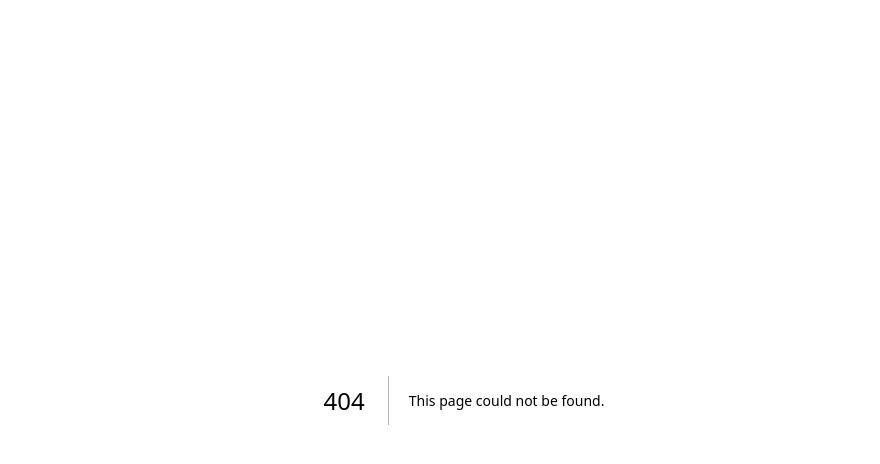
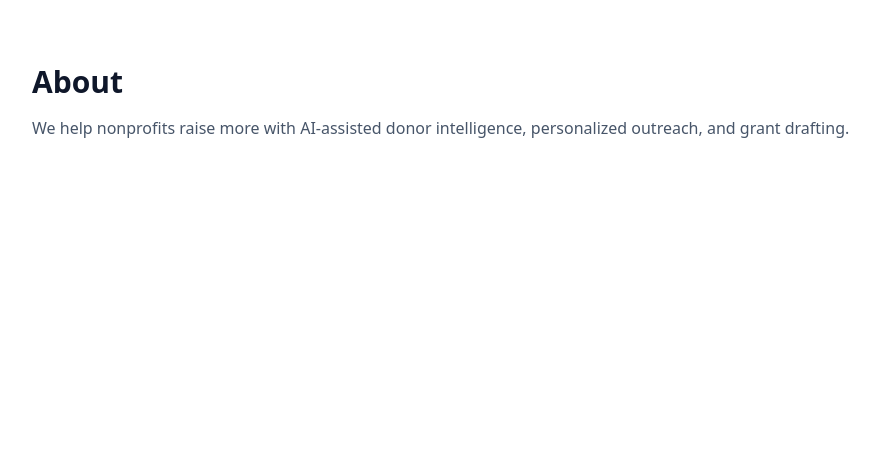
Before and after one commit to jotyallison-max/fundraising-copilot-site, a Next.js app: page /features in a window 1280 px wide. Before the commit this address had no page. Shown: the top 464 px of the page, without its empty margins (176-1056 px from the left). Built offline with nearby package versions, Linux system fonts and the light colour scheme.

Commit message:
Create page.tsx

```diff
--- /dev/null
+++ b/app/features/page.tsx
@@ -0,0 +1,12 @@
+export const metadata = { title: "Features — DonorAxis" };
+
+export default function FeaturesPage() {
+  return (
+    <main className="max-w-4xl mx-auto px-4 py-16">
+      <h1 className="text-3xl font-bold">About</h1>
+      <p className="mt-4 text-slate-600">
+        We help nonprofits raise more with AI-assisted donor intelligence, personalized outreach, and grant drafting.
+      </p>
+    </main>
+  );
+}
```
